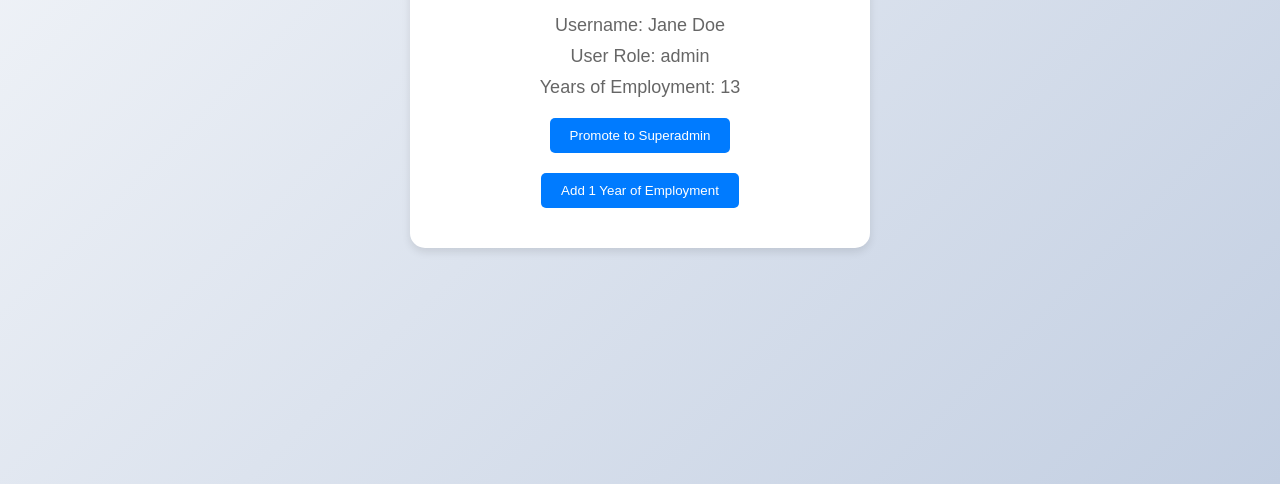
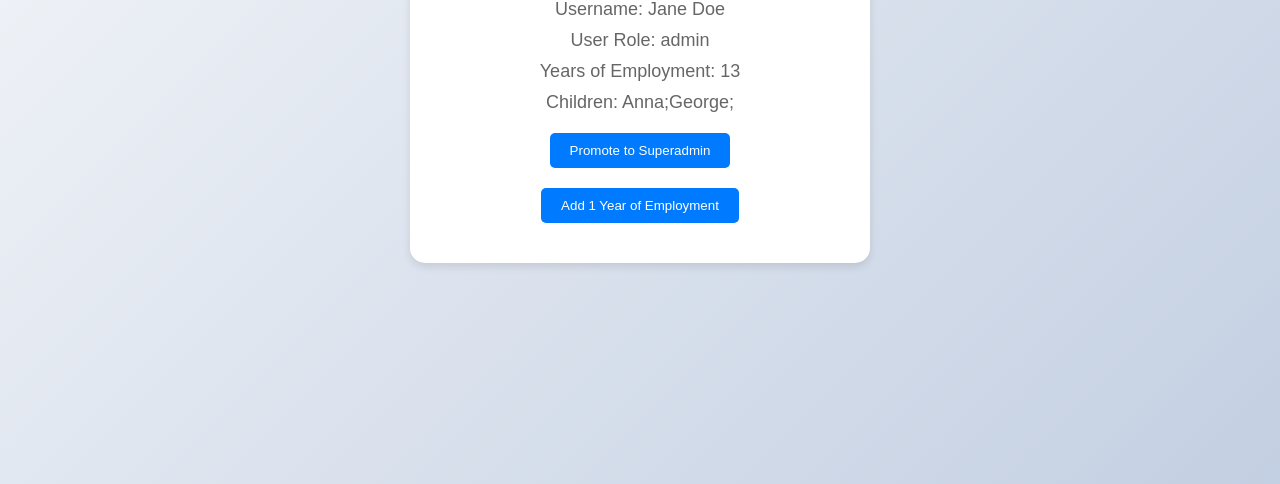
Before and after one commit to MortenBonderup/singleton, a plain HTML site: page index.html in a window 1280 px wide. Shown: the part 316-800 px from the top of the page. Drawn offline with Linux system fonts and the light colour scheme.

Commit message:
Now with children

```diff
--- a/index.html
+++ b/index.html
@@ -13,6 +13,7 @@
             <p id="username"></p>
             <p id="userrole"></p>
             <p id="yearsOfEmployment"></p>
+            <p id="children"></p>
             <button onclick="updateUserRole()">Promote to Superadmin</button>
             <button onclick="incrementYearsOfEmployment()">Add 1 Year of Employment</button>
         </div>
--- a/script.js
+++ b/script.js
@@ -2,7 +2,8 @@
 let userProfile = {
     userrole: "admin",
     username: "Jane Doe",
-    yearsOfEmployment: 13
+    yearsOfEmployment: 13,
+    children: ["Anna", "George"]
 };
 
 // Function to display user profile
@@ -10,6 +11,10 @@ function displayUserProfile() {
     document.getElementById('username').textContent = `Username: ${userProfile.username}`;
     document.getElementById('userrole').textContent = `User Role: ${userProfile.userrole}`;
     document.getElementById('yearsOfEmployment').textContent = `Years of Employment: ${userProfile.yearsOfEmployment}`;
+    document.getElementById('children').textContent = "Children: ";
+    userProfile.children.forEach(child => {
+        document.getElementById('children').insertAdjacentText("beforeend", child + ";");
+    })
 }
 
 // Function to update user role
```
